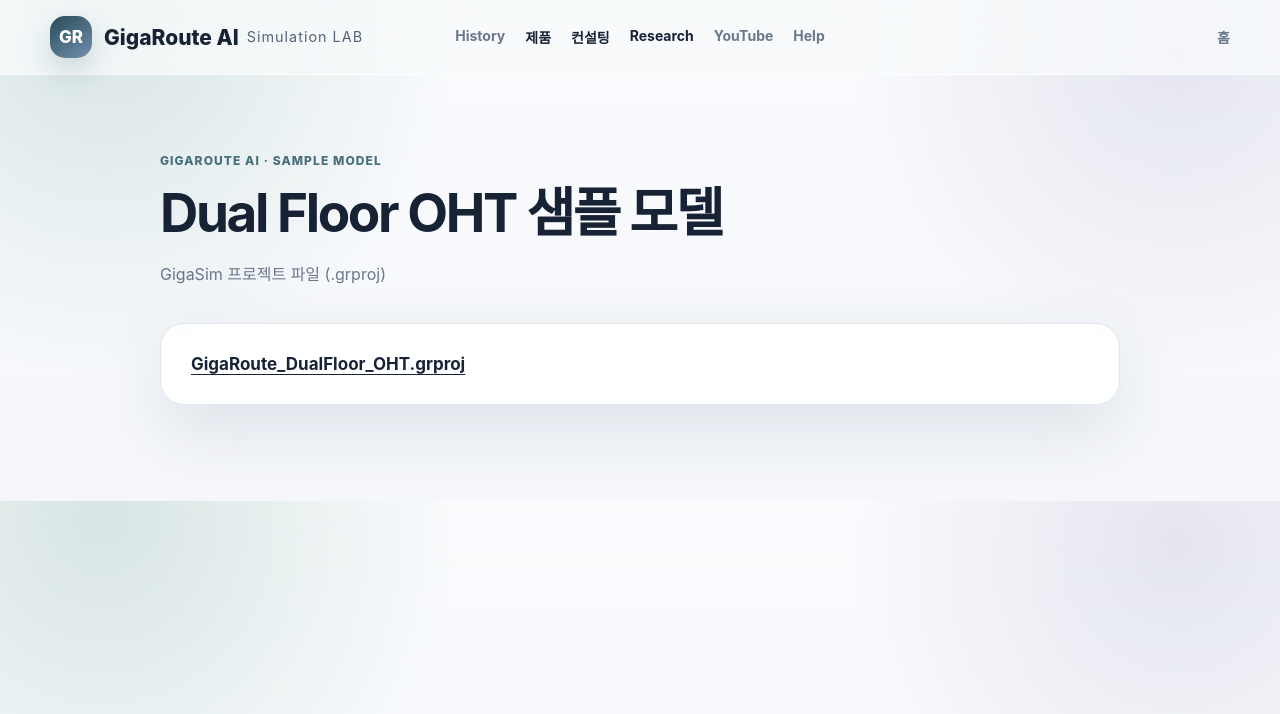
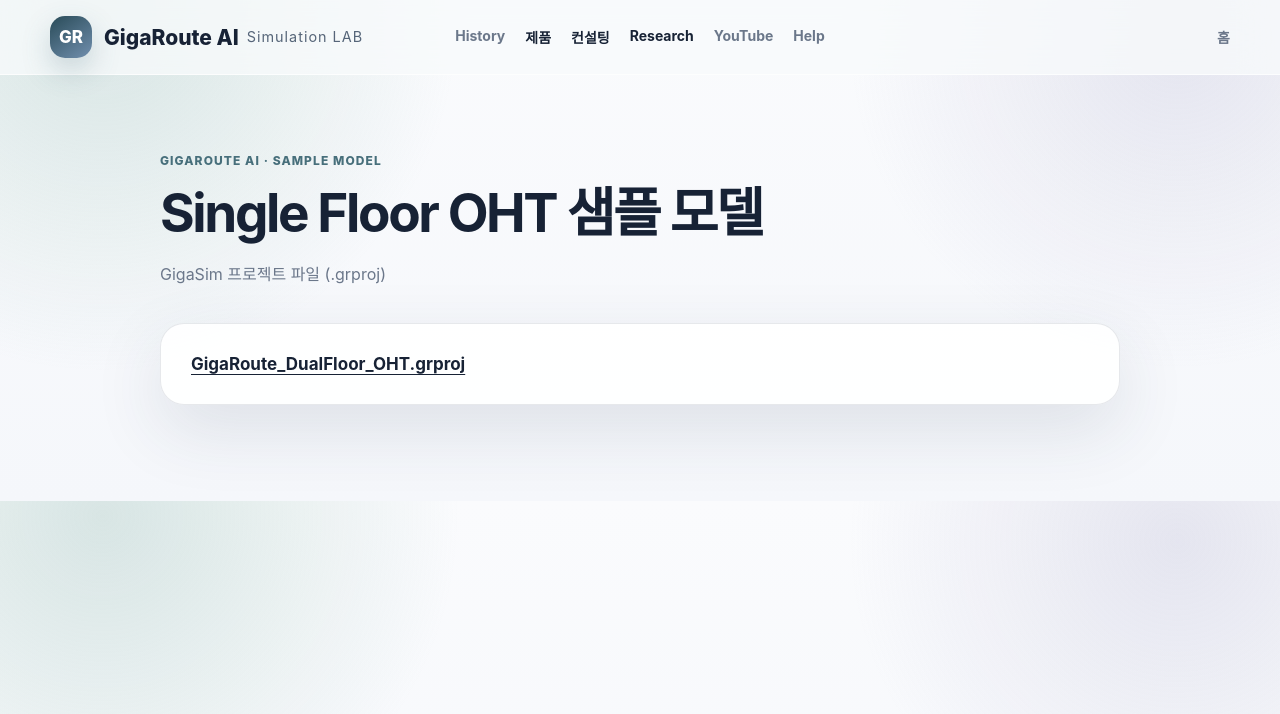
Before and after one commit to Mega-Sim/GigaRoute_AI, a plain HTML site: page sample-model/index.html in a window 1280 px wide. Drawn offline with Linux system fonts and the light colour scheme.

Commit message:
배포: OHT 샘플 2층 제거 및 단층 다운로드 링크 갱신 (Single Floor Sample)

```diff
--- a/sample-model/index.html
+++ b/sample-model/index.html
@@ -4,8 +4,8 @@
 <meta charset="utf-8">
 <meta name="viewport" content="width=device-width,initial-scale=1">
 <meta name="color-scheme" content="light">
-<meta name="description" content="GigaRoute AI Dual Floor OHT example simulation project download.">
-<title>Dual Floor OHT Sample Model | GigaRoute AI</title>
+<meta name="description" content="GigaRoute AI Single Floor OHT simulation sample download.">
+<title>Single Floor OHT Sample Model | GigaRoute AI</title>
 <link rel="icon" href="/favicon.png">
 <link rel="stylesheet" href="/site.css?v=20260929-2">
 <link rel="stylesheet" href="/site-nav.css">
@@ -30,21 +30,21 @@
 <script src="/site-nav.js"></script>
 <main class="wrap sample-main">
 <p class="sample-kicker">GigaRoute AI · Sample Model</p>
-<h1 id="sample-title">Dual Floor OHT 샘플 모델</h1>
+<h1 id="sample-title">Single Floor OHT 샘플 모델</h1>
 <p class="sample-lead" id="sample-lead">GigaSim 프로젝트 파일 (.grproj)</p>
 <section class="sample-card" aria-label="샘플 파일">
-<a id="sample-download" class="sample-file-link" href="/downloads/GigaRoute_DualFloor_OHT.grproj" download="GigaRoute_DualFloor_OHT.grproj">GigaRoute_DualFloor_OHT.grproj</a>
+<a id="sample-download" class="sample-file-link" href="/downloads/GigaRoute_DualFloor_OHT.grproj?v=d9761f127adf" download="GigaRoute_DualFloor_OHT.grproj">GigaRoute_DualFloor_OHT.grproj</a>
 </section>
 </main>
 <script>
 (() => {
   const t = {
-    ko:['Dual Floor OHT 샘플 모델','GigaSim 프로젝트 파일 (.grproj)'],
-    en:['Dual Floor OHT Sample Model','GigaSim project file (.grproj)'],
-    'zh-CN':['双层 OHT 示例模型','GigaSim 项目文件 (.grproj)'],
-    es:['Modelo OHT de dos plantas','Archivo de proyecto GigaSim (.grproj)'],
-    ja:['2フロア OHT サンプルモデル','GigaSim プロジェクトファイル (.grproj)']
-  }[document.documentElement.lang] || ['Dual Floor OHT 샘플 모델','GigaSim 프로젝트 파일 (.grproj)'];
+    ko:['Single Floor OHT 샘플 모델','GigaSim 프로젝트 파일 (.grproj)'],
+    en:['Single Floor OHT Sample Model','GigaSim project file (.grproj)'],
+    'zh-CN':['单层 OHT 示例模型','GigaSim 项目文件 (.grproj)'],
+    es:['Modelo OHT de una planta','Archivo de proyecto GigaSim (.grproj)'],
+    ja:['1フロア OHT サンプルモデル','GigaSim プロジェクトファイル (.grproj)']
+  }[document.documentElement.lang] || ['Single Floor OHT 샘플 모델','GigaSim 프로젝트 파일 (.grproj)'];
   document.getElementById('sample-title').textContent=t[0];
   document.getElementById('sample-lead').textContent=t[1];
 })();
```
Also changed, not shown: 1 other file.
